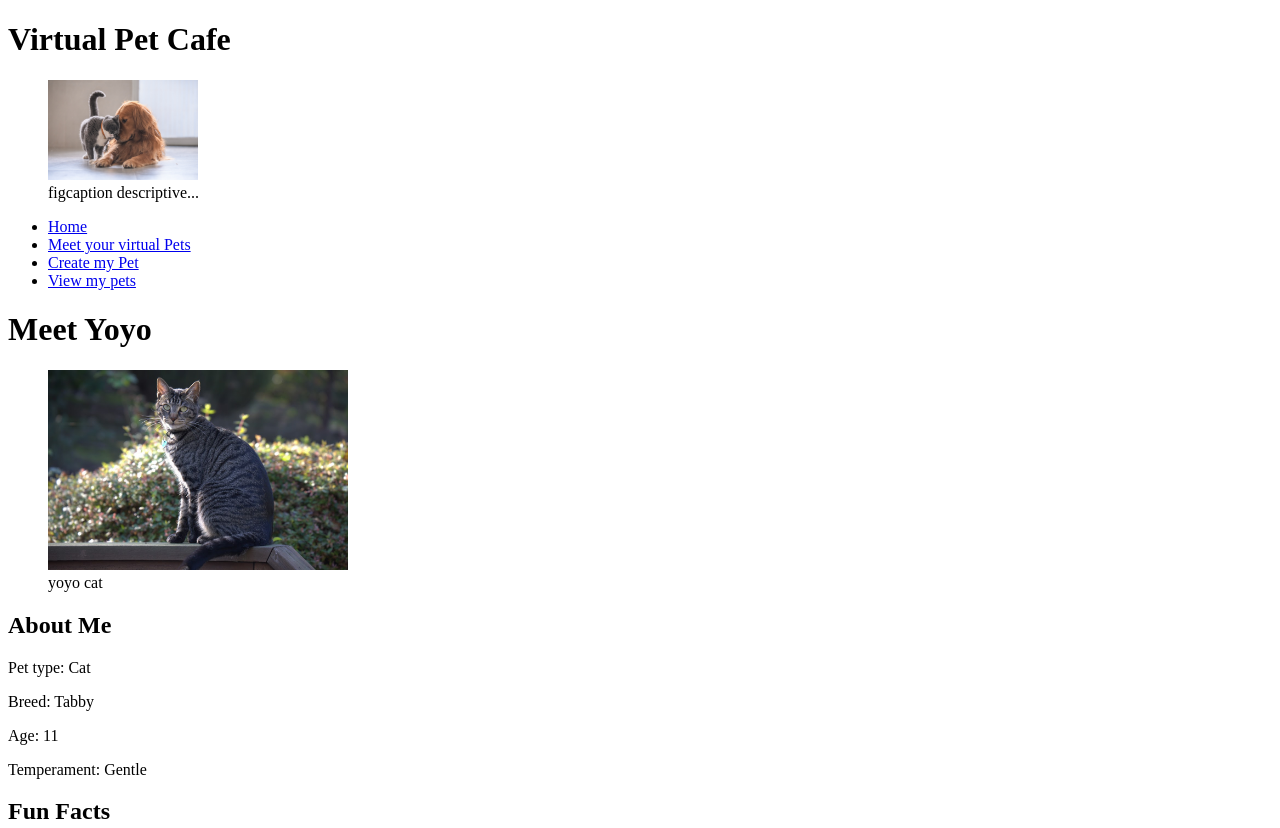
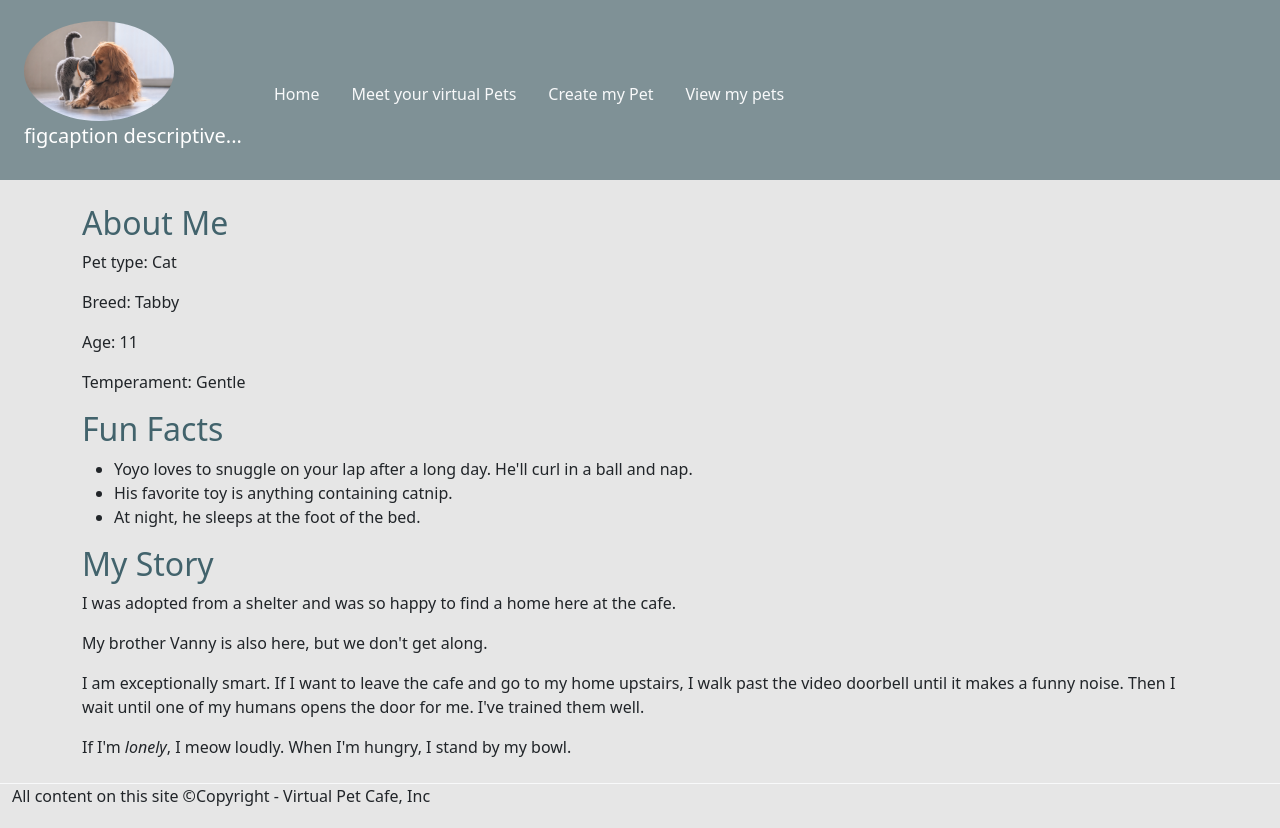
Before and after one commit to TalbiDev/petcafe, a plain HTML site: page yoyo-detail.html in a window 1280 px wide. Shown: the top 828 px of the page. Drawn offline with nearby package versions, Linux system fonts and the light colour scheme.

Commit message:
Styling a meni with bootstrap

```diff
--- /dev/null
+++ b/css/style.css
@@ -0,0 +1,11 @@
+.bg-light{
+    background-color: #e6e6e6 !important;
+}
+
+.bg-secondary {
+    background-color: #7f9196 !important;
+}
+
+.text-secondary{
+    color: #42636c !important;
+}
--- a/yoyo-detail.html
+++ b/yoyo-detail.html
@@ -4,44 +4,42 @@
     <meta charset="UTF-8">
     <meta http-equiv="X-UA-Compatible" content="IE=edge">
     <meta name="viewport" content="width=device-width, initial-scale=1.0">
+    <link href="https://cdn.jsdelivr.net/npm/bootstrap@5.3.0-alpha1/dist/css/bootstrap.min.css" rel="stylesheet" integrity="sha384-GLhlTQ8iRABdZLl6O3oVMWSktQOp6b7In1Zl3/Jr59b6EGGoI1aFkw7cmDA6j6gD" crossorigin="anonymous">
+    <link rel="stylesheet" href="css/style.css">
     <title>Yoyo Detail: Virtual Pet Cafe</title>
 </head>
-<body>
-
-  <header>
-    <nav></nav>
-    <h1>Virtual Pet Cafe</h1>
-    <figure>
+<body class="bg-light">
+  <header class="bg-secondary ps-4 pt-2">
+    <nav class="navbar">
+    <figure class="navbar-brand">
       <img
+       class="rounded-circle"
         src="./images/pets.jpg"
         alt="A dog and cat ..."
         height="100"
         width="150"
       />
-      <figcaption>figcaption descriptive...</figcaption>
+      <figcaption class="text-white">figcaption descriptive...</figcaption>
     </figure>
-    <ul>
-      <li><a href="index.html">Home</a></li>
-      <li><a href="pet-list.html">Meet your virtual Pets</a></li>
-      <li><a href="pet-create.html">Create my Pet</a></li>
-      <li><a href="#">View my pets</a></li>
+    <ul class="nav me-auto">
+      <li class="nav-item"><a class="nav-link text-light" href="index.html">Home</a></li>
+      <li class="nav-item"><a class="nav-link text-light" href="pet-list.html">Meet your virtual Pets</a></li>
+      <li class="nav-item"><a class="nav-link text-light" href="pet-create.html">Create my Pet</a></li>
+      <li class="nav-item"><a class="nav-link text-light" href="#">View my pets</a></li>
     </ul>
-    <h1>Meet Yoyo</h1>
-    <figure>
-      <img src="./images/yoyosittingonthefence.jpg" alt="yoyo pet" height="200" width="300">
-      <figcaption>yoyo cat</figcaption>
-    </figure>
+  </nav>
   </header>
-<main>
+<main class="pt-4">
+  <div class="container">
     <section>
-        <h2>About Me</h2>
+        <h2 class="text-secondary">About Me</h2>
         <p>Pet type: Cat</p>
         <p>Breed: Tabby</p>
         <p>Age: 11</p>
         <p>Temperament: Gentle</p>
       </section>
       <section>
-        <h2>Fun Facts</h2>
+        <h2 class="text-secondary">Fun Facts</h2>
         <ul>
           <li>Yoyo loves to snuggle on your lap after a long day. He'll curl in a ball and nap.</li>
           <li>His favorite toy is anything containing catnip.</li>
@@ -49,7 +47,7 @@
         </ul>
       </section>
       <section>
-        <h2>My Story</h2>
+        <h2 class="text-secondary">My Story</h2>
         <p>I was adopted from a shelter and was so happy to find a home here at the cafe.</p>
         <p>My brother Vanny is also here, but we don't get along.</p>
         <p>I am exceptionally smart. If I want to leave the cafe and go to my home upstairs,
@@ -58,9 +56,12 @@
         <p>If I'm <em>lonely</em>, I meow loudly.
           When <span>I'm hungry</span>, I stand by my bowl.</p>
       </section>
+    </div>
 </main>
-<footer>
-    All content on this site &copy;Copyright - Virtual Pet Cafe, Inc
-  </footer>
+<footer class="border-top border-light mt-4 fw-light">
+  <div class="container-fluid">
+  All content on this site &copy;Copyright - Virtual Pet Cafe, Inc
+</div>
+</footer>
 </body>
 </html>
```
Also changed, not shown: index.html (+22 -16 lines), pet-create.html (+21 -14 lines), pet-list.html (+21 -16 lines).
